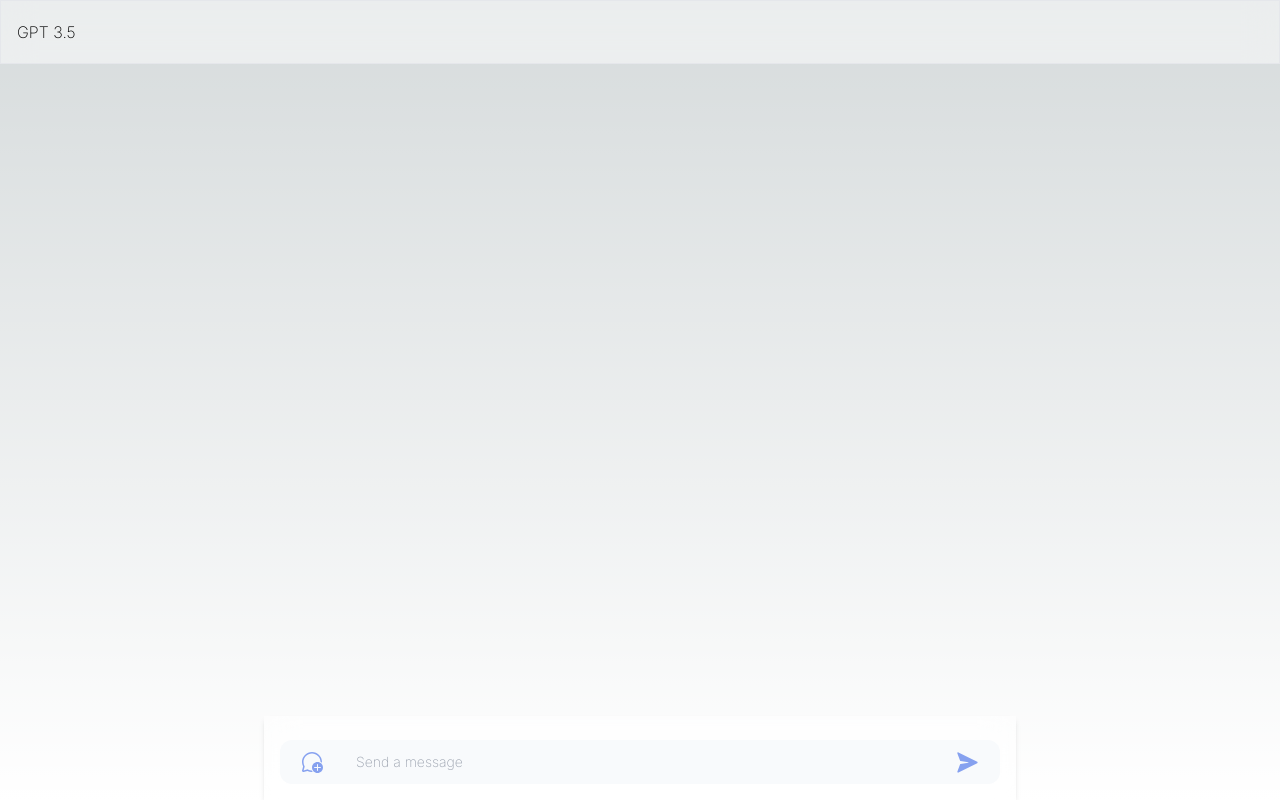
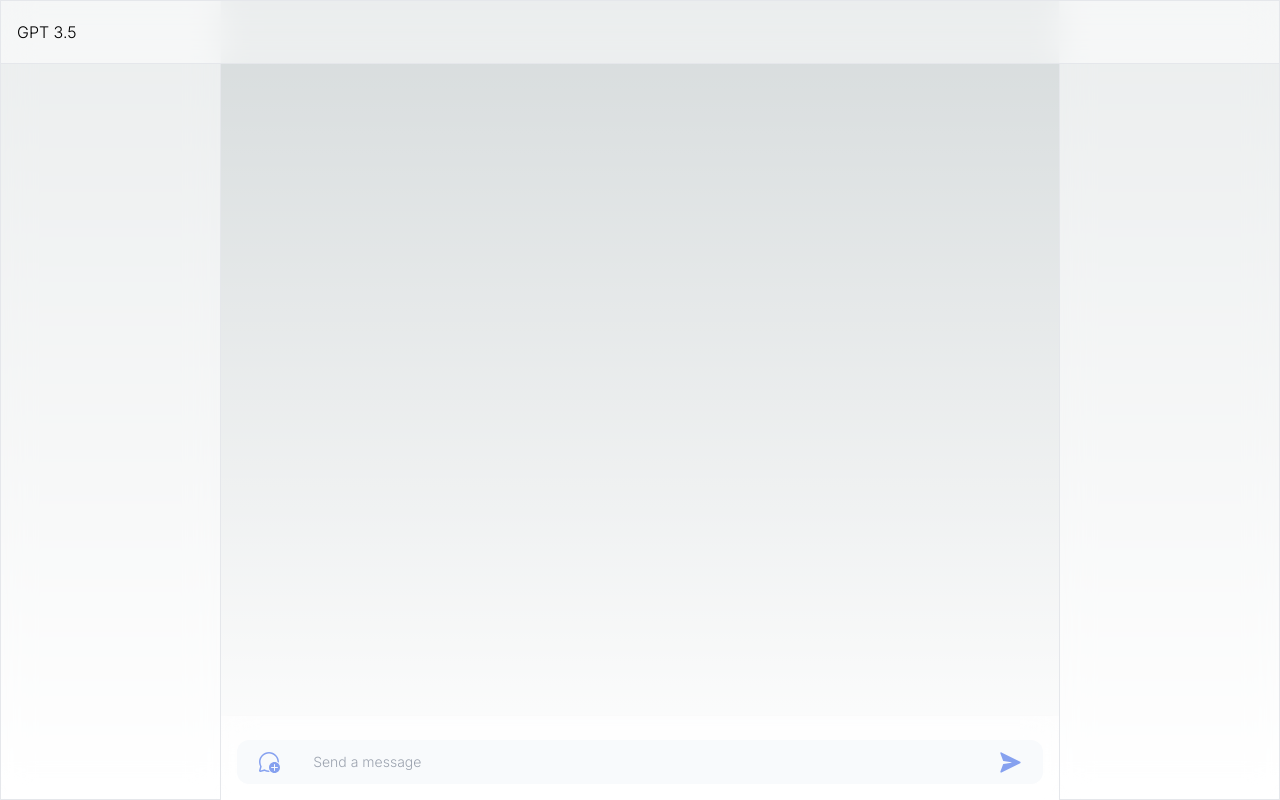
Before and after one commit to darcan94/openai-api, a Next.js app: page / in a window 1280 px wide. Built offline with nearby package versions, Linux system fonts and the light colour scheme.

Commit message:
Add Sidebar component

```diff
--- a/src/app/globals.css
+++ b/src/app/globals.css
@@ -24,7 +24,7 @@ body {
       rgb(var(--background-end-rgb))
     )
     rgb(var(--background-start-rgb));
-  font-weight: 200;
+  font-weight: 300;
 }
 
 /* Estilos para el scrollbar */
--- a/src/app/layout.tsx
+++ b/src/app/layout.tsx
@@ -1,4 +1,3 @@
-import Header from '@/components/header/header'
 import './globals.css'
 import type { Metadata } from 'next'
 import { Inter } from 'next/font/google'
@@ -18,10 +17,7 @@ export default function RootLayout({
   return (
     <html lang="en">
       <body className={inter.className}>
-        <main>
-          <Header/>
            {children}
-        </main>
       </body>
     </html>
   )
--- a/src/app/page.tsx
+++ b/src/app/page.tsx
@@ -1,9 +1,16 @@
 import Chat from "@/components/chat/chat";
+import Header from "@/components/header/header";
+import Sidebar from "@/components/sidebar/sidebar";
 
 export default function Home() {
   return (
-    <main className="flex h-screen flex-col justify-end  w-full md:w-4/5 lg:w-3/5 my-0 mx-auto">
-      <Chat />
-    </main>
+    <>
+      <Header />
+      <main className="flex h-screen justify-end w-full my-0 mx-auto">
+        <Sidebar key="history"/>
+        <Chat />
+        <Sidebar key="settings"/>
+      </main>
+    </>
   )
 }
--- a/src/components/chat/chat.tsx
+++ b/src/components/chat/chat.tsx
@@ -30,8 +30,8 @@ export default function Chat(){
     const isAtBottom = useScrollDetection(chatListRef);
 
     return (
-         <>
-            <div ref={chatListRef} className="w-full overflow-y-auto px-2">
+         <div  className=" relative w-full flex flex-col justify-end">
+            <div ref={chatListRef} className="overflow-y-auto">
                 <ChatList messages={messages}/>
                 <PromptForm
                     input = {input}
@@ -47,12 +47,13 @@ export default function Chat(){
             {!isAtBottom && (
                 <Button
                     variant="rounded"
-                    className="fixed bottom-6 right-8
-                    rounded-full h-15 w-15 px-0 py-0"
+                    className="absolute bottom-32 right-8
+                    rounded-full h-15 w-15 px-0 py-0 z-10"
+                    size="icon"
                     onClick={scrollToBottom}>
                         <IconArrowDown />
                 </Button>
             )}
-        </>
+        </div>
     )
 }
--- a/src/components/chatList/chatList.tsx
+++ b/src/components/chatList/chatList.tsx
@@ -5,7 +5,7 @@ export default function ChatList({ messages }: {messages: Message[]}){
     const filteredMessages = messages.filter((message: Message) => message?.role !== 'system');
 
     return(
-        <div className="flex flex-col w-full gap-4">
+        <div className="flex flex-col w-full gap-4 px-2">
             { filteredMessages.map((message: Message) => (
                  <Bubble key={message.id} message={message} />
             )) }
--- /dev/null
+++ b/src/components/sidebar/sidebar.tsx
@@ -0,0 +1,6 @@
+export default function Sidebar(){
+    return(
+        <aside className="w-1/4 h-full px-4 bg-white/50  backdrop-blur-lg  blur-9.8 border border-opacity-45">
+        </aside>
+    );
+}
```
